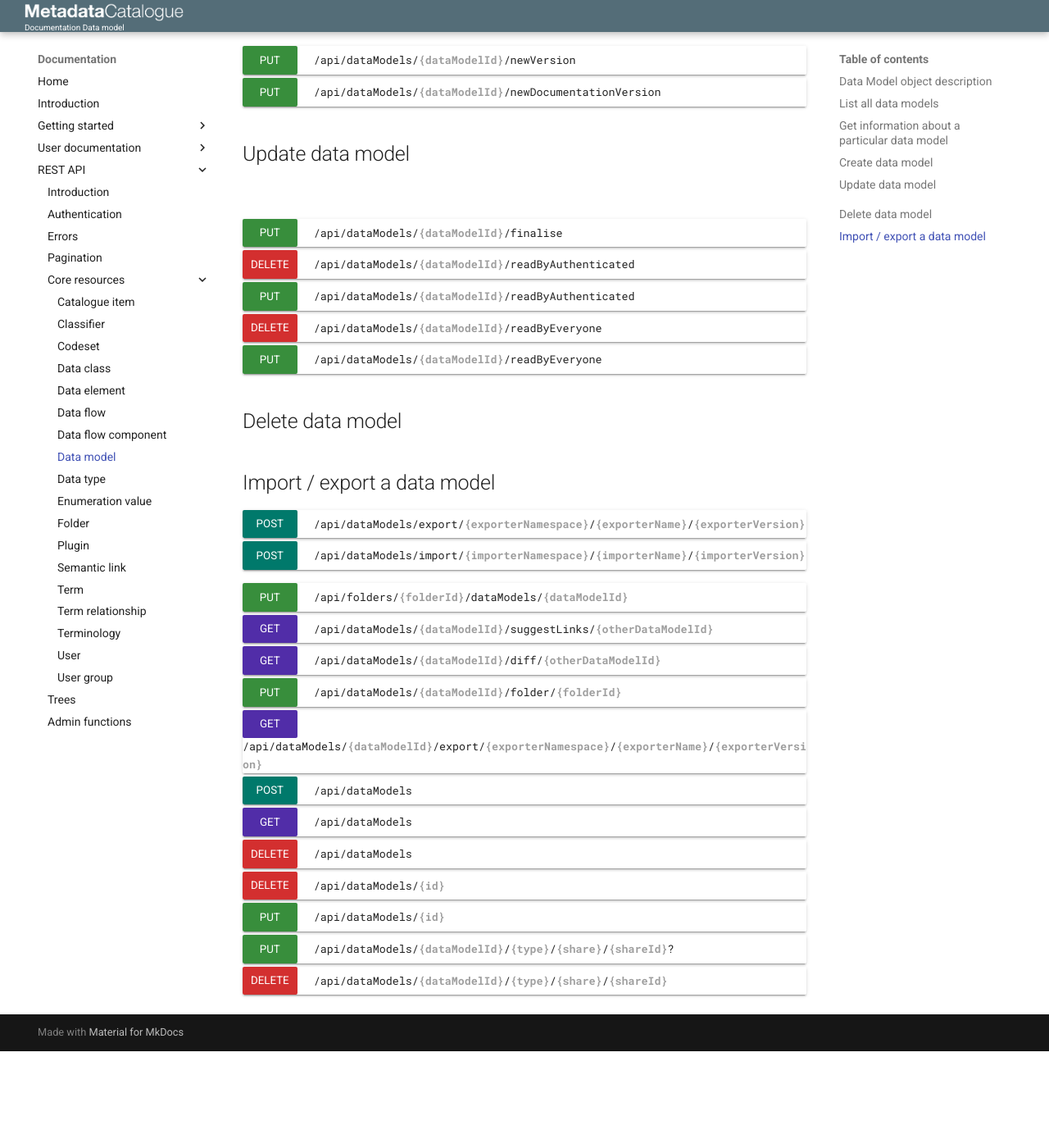
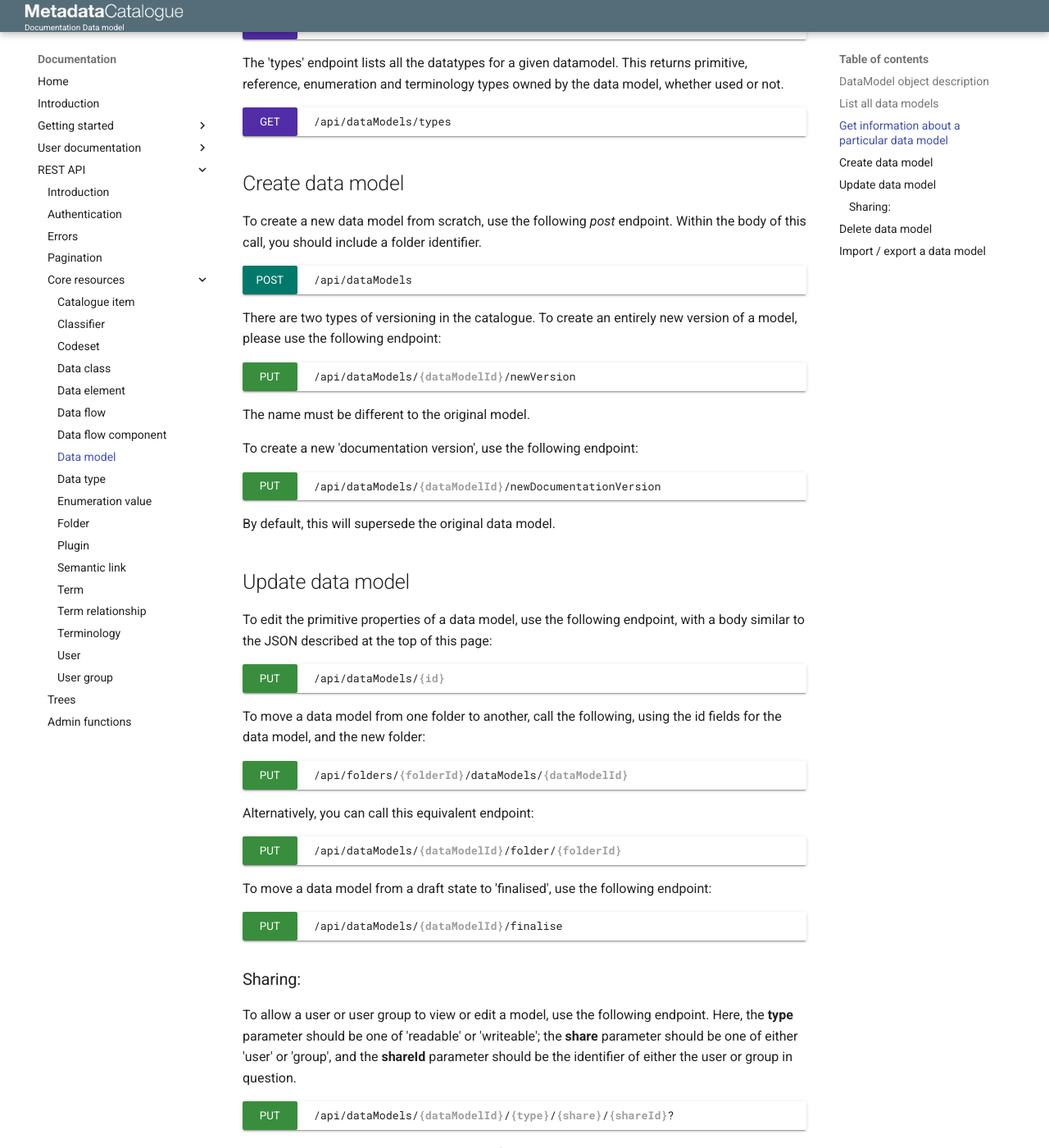
Before and after one commit to MauroDataMapper/docs, an MkDocs documentation site: the page built from docs/rest-api/resources/data-model.md, in a window 1280 px wide and 1400 px high, scrolled down 2051 px. Shown: the whole window at 82% size. Built offline with MkDocs 1.6.1 and Material for MkDocs 9.7.7, drawn with Linux system fonts in a browser that asks for light colours; before the commit the page ends 3333 px from its top, so only the background shows below that; some of the changed text lies outside the part shown.

Commit message:
data model page

```diff
--- a/cut-endpoints.txt
+++ b/cut-endpoints.txt
@@ -1,3 +1,6 @@
 <endpoint class="get">/api/dataModels/**{dataModelId}**/dataClasses/**{dataClassId}**/dataElements/**{dataElementId}**/suggestLinks/**{otherDataModelId}**</endpoint>
 <endpoint class="delete">/api/dataModels/**{dataModelId}**/dataClasses/clean</endpoint>
 <endpoint class="delete">/api/dataModels/**{dataModelId}**/dataTypes/clean</endpoint>
+
+<endpoint class="get">/api/dataModels/**{dataModelId}**/suggestLinks/**{otherDataModelId}**</endpoint>
+<endpoint class="get">/api/dataModels/**{dataModelId}**/diff/**{otherDataModelId}**</endpoint>
--- a/docs/rest-api/resources/data-model.md
+++ b/docs/rest-api/resources/data-model.md
@@ -1,4 +1,4 @@
-## Data Model object description
+## DataModel object description
 
 In its simplest form, a DataModel can be represented as follows:
 
@@ -71,47 +71,110 @@ This endpoint provides the default information about a DataModel, as per the JSO
 
 <endpoint class="get">/api/dataModels/**{id}**</endpoint>
 
-The 'hierarchy' endpoint provides
+The 'hierarchy' endpoint provides a structured representation of the entire datamodel - child DataClasses, sub-DataClasses, and their child
+ DataElements.
+
+!!! Warning
+    This call can take a long time for large data models
 
 <endpoint class="get">/api/dataModels/**{dataModelId}**/hierarchy</endpoint>
+
+The 'types' endpoint lists all the datatypes for a given datamodel.  This returns primitive, reference, enumeration and terminology types owned by
+ the data model, whether used or not.
 
 <endpoint class="get">/api/dataModels/types</endpoint>
 
 ## Create data model
 
+To create a new data model from scratch, use the following _post_ endpoint.  Within the body of this call, you should include a folder identifier.
+
+<endpoint class="post">/api/dataModels</endpoint>
+
+There are two types of versioning in the catalogue.  To create an entirely new version of a model, please use the following endpoint:
+
 <endpoint class="put">/api/dataModels/**{dataModelId}**/newVersion</endpoint>
+
+The name must be different to the original model.
+
+To create a new 'documentation version', use the following endpoint:
+
 <endpoint class="put">/api/dataModels/**{dataModelId}**/newDocumentationVersion</endpoint>
+
+By default, this will supersede the original data model.
 
 
 ## Update data model
 
+To edit the primitive properties of a data model, use the following endpoint, with a body similar to the JSON described at the top of this page:
 
-###
+<endpoint class="put">/api/dataModels/**{id}**</endpoint>
+
+To move a data model from one folder to another, call the following, using the id fields for the data model, and the new folder:
+
+<endpoint class="put">/api/folders/**{folderId}**/dataModels/**{dataModelId}**</endpoint>
+
+Alternatively, you can call this equivalent endpoint:
+
+<endpoint class="put">/api/dataModels/**{dataModelId}**/folder/**{folderId}**</endpoint>
+
+
+
+To move a data model from a draft state to 'finalised', use the following endpoint:
+
 <endpoint class="put">/api/dataModels/**{dataModelId}**/finalise</endpoint>
+
+### Sharing:
+
+To allow a user or user group to view or edit a model, use the following endpoint.  Here, the **type** parameter should be one of 'readable' or
+ 'writeable'; the **share** parameter should be one of either 'user' or 'group', and the **shareId** parameter should be the identifier of either
+  the user or group in question.
+
+<endpoint class="put">/api/dataModels/**{dataModelId}**/**{type}**/**{share}**/**{shareId}**?</endpoint>
+
+Similarly, to remove the user/group, use the following _delete_ endpoint:
+
+<endpoint class="delete">/api/dataModels/**{dataModelId}**/**{type}**/**{share}**/**{shareId}**</endpoint>
+
+
+To allow a model to be read by any authenticated user of the system, use the following endpoint:
+
 <endpoint class="delete">/api/dataModels/**{dataModelId}**/readByAuthenticated</endpoint>
+
+... and to remove this flag, use the following:
+
 <endpoint class="put">/api/dataModels/**{dataModelId}**/readByAuthenticated</endpoint>
+
+Similarly, to allow the model to be publicly readable - ie. readable by any unauthenticated user of the system,
+use the following endpoint:
+
 <endpoint class="delete">/api/dataModels/**{dataModelId}**/readByEveryone</endpoint>
+
+... and the following to remove this flag:
+
 <endpoint class="put">/api/dataModels/**{dataModelId}**/readByEveryone</endpoint>
 
 
 ## Delete data model
 
+To delete a data model, use the following endpoint.  The **permanent** parameter is a boolean value that controls whether a 'hard' or 'soft' delete
+ is used if the user is an administrator.
+
+<endpoint class="delete">/api/dataModels/**{id}**</endpoint>
+
+
 ## Import / export a data model
 
+To export a data model using a particular export plugin, you will need to know the namespace, the name, and the version of the plugin.  The
+ following endpoint can be used to export multiple data models:
+
 <endpoint class="post">/api/dataModels/export/**{exporterNamespace}**/**{exporterName}**/**{exporterVersion}**</endpoint>
-<endpoint class="post">/api/dataModels/import/**{importerNamespace}**/**{importerName}**/**{importerVersion}**</endpoint>
+
+To export a single model, you can use the following endpoint with the id of the data model specified:
+
+<endpoint class="get">/api/dataModels/**{dataModelId}**/export/**{exporterNamespace}**/**{exporterName}**/**{exporterVersion}**</endpoint>
 
 
+Similarly, to import one or more data models, the namespace, name and version of the import plugin must be known.  The body of this method should
+ be the parameters for the import, including any files that are required.
 
-<endpoint class="put">/api/folders/**{folderId}**/dataModels/**{dataModelId}**</endpoint>
-<endpoint class="get">/api/dataModels/**{dataModelId}**/suggestLinks/**{otherDataModelId}**</endpoint>
-<endpoint class="get">/api/dataModels/**{dataModelId}**/diff/**{otherDataModelId}**</endpoint>
-<endpoint class="put">/api/dataModels/**{dataModelId}**/folder/**{folderId}**</endpoint>
-<endpoint class="get">/api/dataModels/**{dataModelId}**/export/**{exporterNamespace}**/**{exporterName}**/**{exporterVersion}**</endpoint>
-<endpoint class="post">/api/dataModels</endpoint>
-<endpoint class="get">/api/dataModels</endpoint>
-<endpoint class="delete">/api/dataModels</endpoint>
-<endpoint class="delete">/api/dataModels/**{id}**</endpoint>
-<endpoint class="put">/api/dataModels/**{id}**</endpoint>
-<endpoint class="put">/api/dataModels/**{dataModelId}**/**{type}**/**{share}**/**{shareId}**?</endpoint>
-<endpoint class="delete">/api/dataModels/**{dataModelId}**/**{type}**/**{share}**/**{shareId}**</endpoint>
+<endpoint class="post">/api/dataModels/import/**{importerNamespace}**/**{importerName}**/**{importerVersion}**</endpoint>
```
